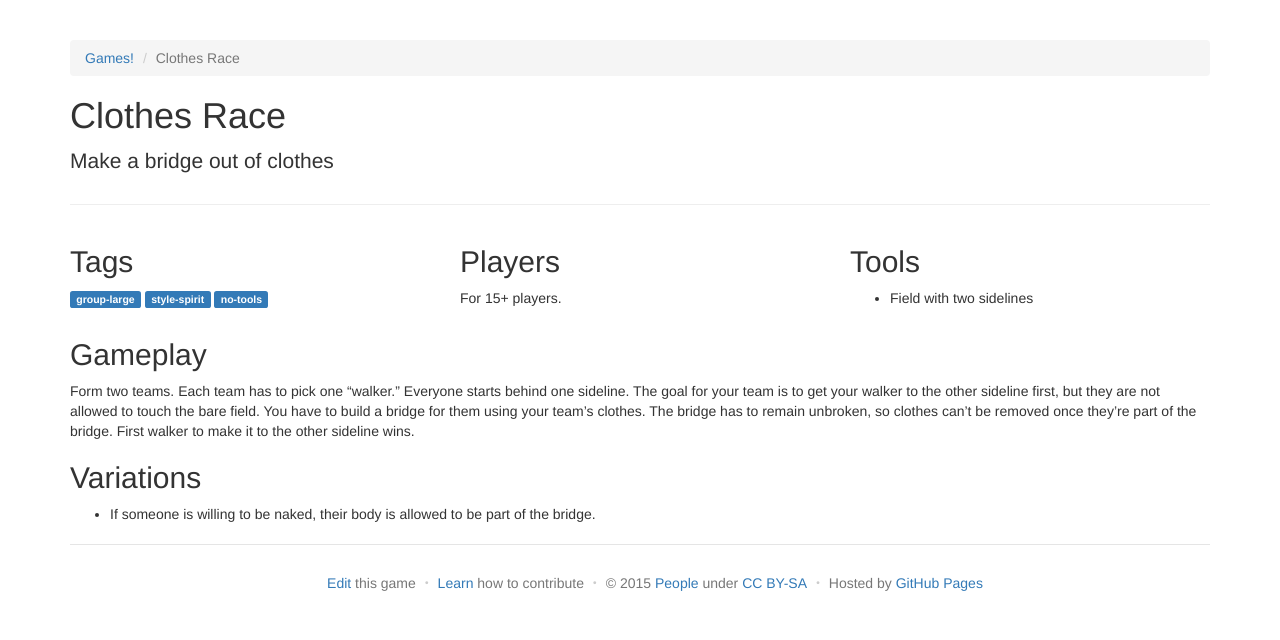
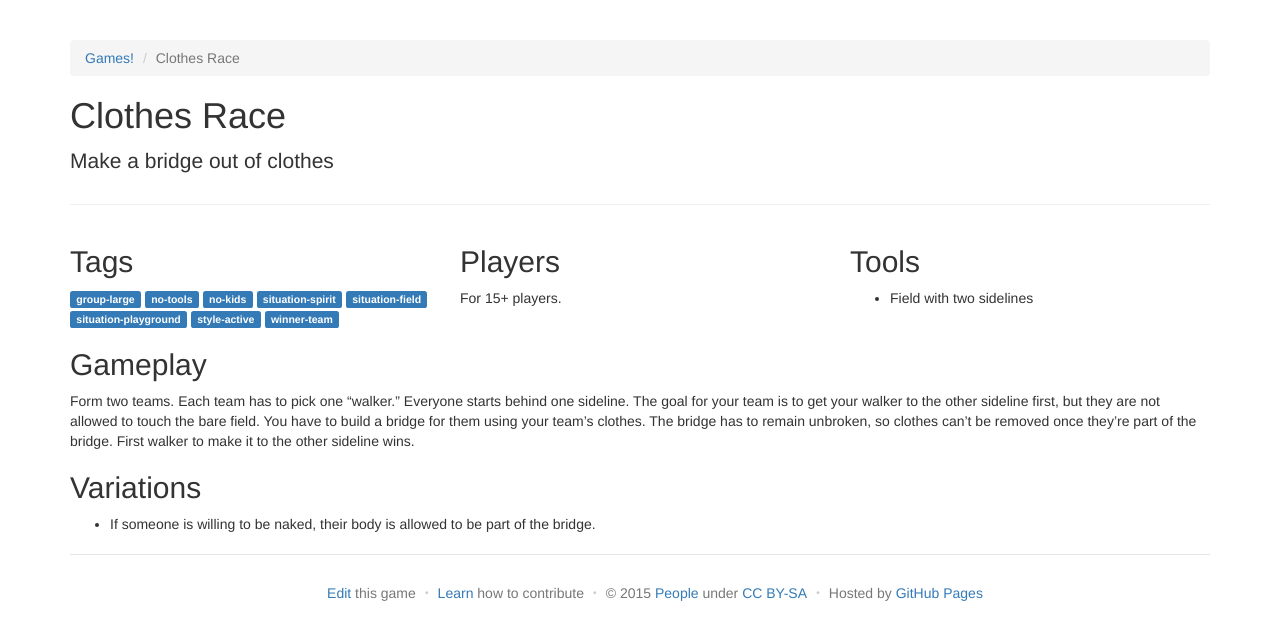
Before and after one commit to davidselassie/games, a Jekyll site: the page built from _games/clothesrace.md, in a window 1280 px wide. Shown: the top 640 px of the page. Built offline with Jekyll 4.4.1, drawn with Linux system fonts in a browser that asks for light colours.

Commit message:
Update clothesrace.md

```diff
--- a/_games/clothesrace.md
+++ b/_games/clothesrace.md
@@ -2,8 +2,13 @@
 title: Clothes Race
 tags:
   - group-large
-  - style-spirit
   - no-tools
+  - no-kids
+  - situation-spirit
+  - situation-field
+  - situation-playground
+  - style-active
+  - winner-team
 
 oneliner: Make a bridge out of clothes
 players: 15+
```
